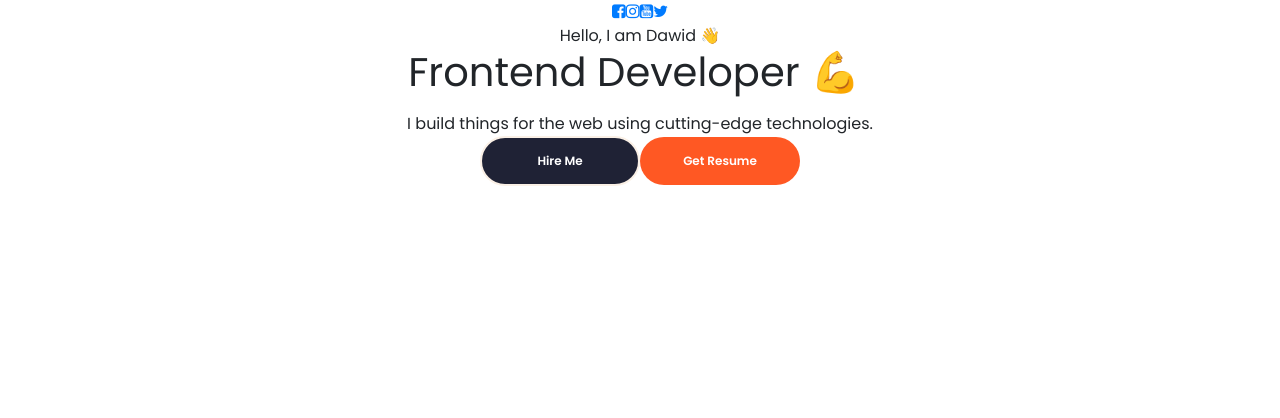
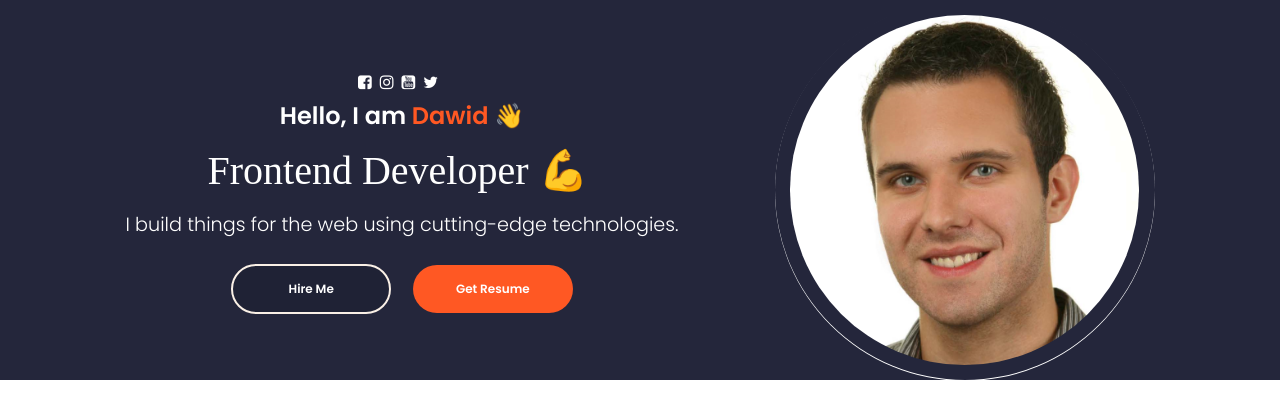
Before and after one commit to daw-maj-pl/portfolio-website, a React (Create React App) app in the folder client/: page / in a window 1280 px wide. Shown: the top 418 px of the page. Built offline with nearby package versions, Linux system fonts and the light colour scheme; a web font is replaced by a local one.

Commit message:
Add some styling to Profile component

```diff
--- a/client/src/PortfolioContainer/Home/Profile.css
+++ b/client/src/PortfolioContainer/Home/Profile.css
@@ -1,3 +1,93 @@
 .profile-container {
+  display: flex;
+  align-items: center;
   text-align: center;
+  justify-content: center;
+  height: 10%;
+  min-height: fit-content;
+  background-image: url('../../assets/Home/bg.jpg');
 }
+
+.profile-parent {
+  display: flex;
+  align-items: center;
+  color: aliceblue;
+}
+
+.profile-details-name {
+  font-size: 1.5em;
+  font-family: 'Poppins SemiBold';
+}
+
+.profile-details-role {
+  display: flex;
+  flex-direction: column;
+  margin: 0.8em 0 1.5em 0;
+}
+
+.profile-details-role h1 {
+  font-size: 2.5em;
+  font-family: cursive;
+}
+
+.primary-text {
+  color: var(--white);
+}
+
+.highlighted-text {
+  color: var(--dark-orange);
+}
+
+.profile-role-tagline {
+  font-size: 1.2em;
+  font-family: 'Poppins Light';
+}
+
+.profile-options .highlighted-btn {
+  margin-left: 1.8em;
+}
+
+.profile-options .highlighted-btn:hover {
+  background-color: cornsilk;
+  color: #111;
+}
+
+.profile-picture {
+  display: flex;
+  align-items: center;
+  justify-content: center;
+  box-shadow: 0 1px 0px 0px var(--white);
+  border-radius: 50%;
+  height: 380px;
+  width: 380px;
+  margin-left: 6em;
+}
+
+.profile-picture-background {
+  height: 92%;
+  width: 92%;
+  border-radius: 50%;
+  background-image: url('../../assets/Home/profilephoto.png');
+  background-size: cover;
+  background-repeat: no-repeat;
+}
+
+.profile-picture-background:hover {
+  transform: scale(1.08);
+  transition: 0.8s ease-out;
+}
+
+.profile-picture-background:not(:hover) {
+  transform: scale(1);
+  transition: 1s ease-out;
+}
+
+.colz .colz-icon i {
+  color: var(--white);
+  padding: 0.5em;
+  padding-left: 0px;
+}
+
+.colz .colz-icon i:hover {
+  transform: scale(1.5);
+}
```
